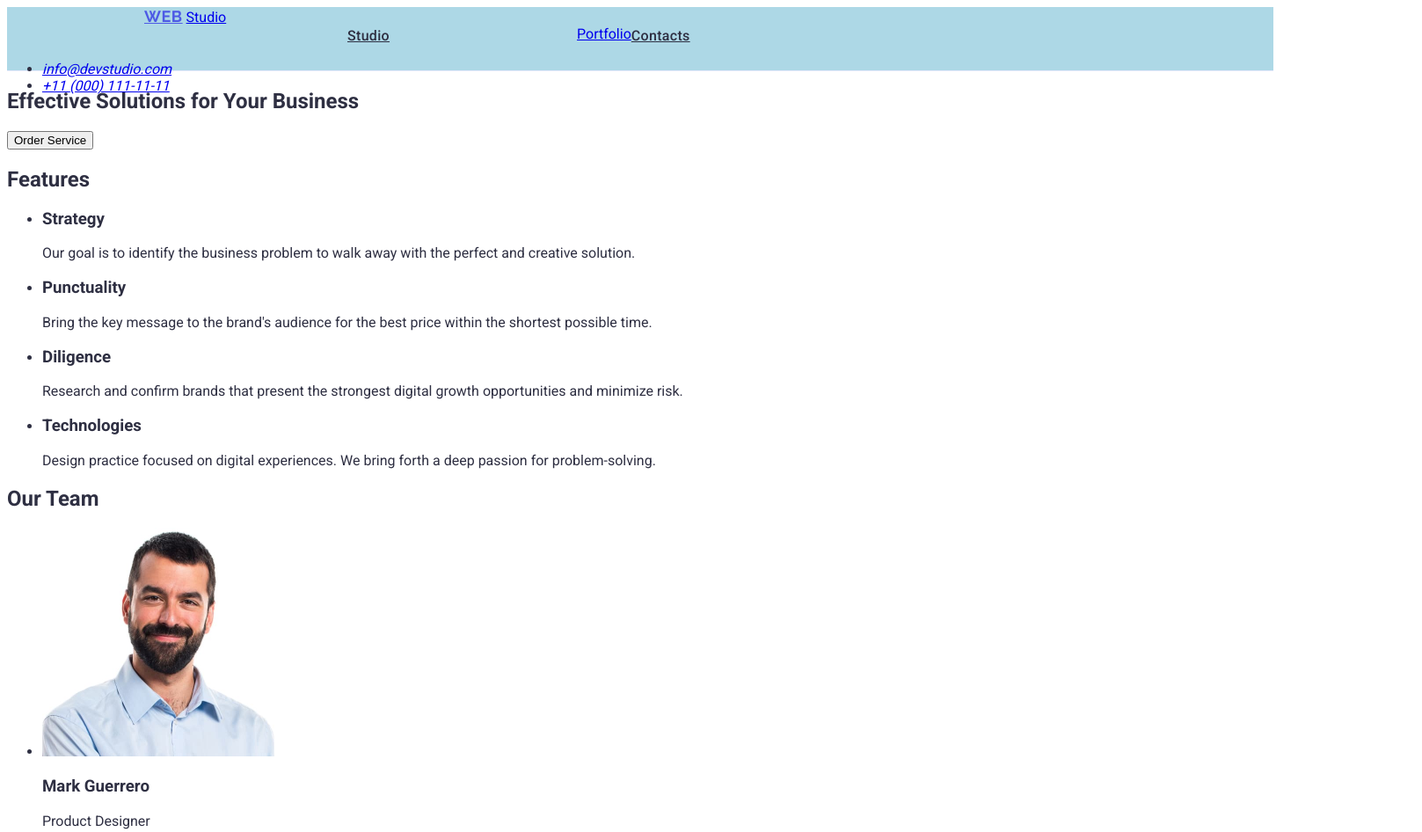
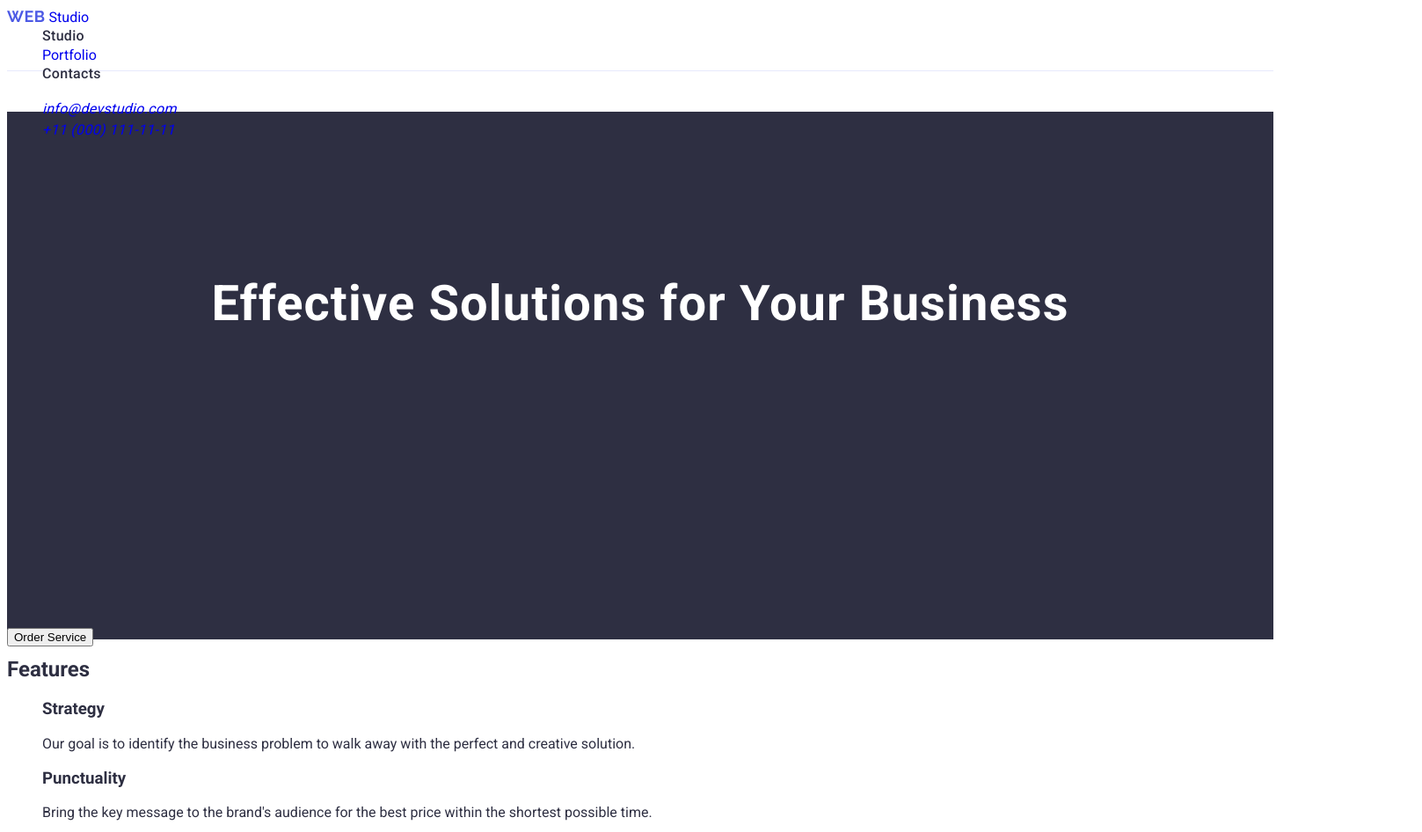
Before and after one commit to NataliiaTur/goit-markup-hw-02, a plain HTML site: page index.html in a window 1280 px wide. Shown: the top 946 px of the page at 88% size, 1617 px wide, since content can reach past the window. Drawn offline with Linux system fonts and the light colour scheme.

Commit message:
fix bugs

```diff
--- a/css/styles.css
+++ b/css/styles.css
@@ -4,11 +4,19 @@ body {
     background: #fff;
 }
 
-.header-container {
+a {
+    text-decoration: none;
+}
+
+ul {
+    list-style-type: none;
+}
+
+.top-line {
     width: 1440px;
     height: 72px;
     border-bottom: 1px solid #e7e9fc;
-    background: lightblue;
+    background: #fff;
 }
 
 .logo-one {
@@ -19,9 +27,8 @@ body {
     letter-spacing: 0.03em;
     text-transform: uppercase;
     color: #4d5ae5;
-    margin-left: 156px;
-    margin-top: 25.5px;
-    ;
+    width: 138px;
+    height: 24px;
 }
 
 .logo-two {
@@ -34,12 +41,10 @@ body {
     color: #2e2f42;
 }
 
-.nav-link {
+.menu-nav {
     margin-top: 0;
     margin-right: 40px;
-    list-style-type: none;
-    display: flex;
-}
+    }
 
 .nav-link-studio, .nav-link-portfolio, .nav-link-contacts {
     font-weight: 500;
@@ -47,37 +52,11 @@ body {
     line-height: 1.5;
     letter-spacing: 0.02em;
     color: #2e2f42;
-    margin-top: 24px;
-    margin-bottom: 24px;
 }
-
-.nav-link-studio:hover {
+.nav-link-studio:hover, .nav-link-portfolio:hover, .nav-link-contacts:hover, .nav-link-studio:active {
     color: #404bbf;
 }
-
-.nav-link-studio:active {
-    color: #404bbf;
-}
-
-.nav-link-portfolio:hover, .nav-link-contacts:hover {
-    color: #404bbf;
-}
-
-.nav-link-studio {
-    margin-left: 347px;
-    margin-right: 213px;
-}
-
-.nav-link-portfolio {
-    margin-left: 88;
-    margin-right: 107;
-}
-
-.nav-link-contacts {
-    margin-right: 832px;
-}
-
-.nav-address-mail, .nav-address-tel {
+.adrs-box-list {
     font-weight: 400;
     font-size: 16px;
     line-height: 1.5;
@@ -85,6 +64,19 @@ body {
     color: #434455;
 }
 
-.nav-address-mail:hover, .nav-address-tel:hover {
-color: #404bbf;
+
+.big-box {
+    background: #2e2f42;
+    width: 1440px;
+    height: 600px;
 }
+.big-box-title {
+    font-weight: 700;
+    font-size: 56px;
+    line-height: 1.07143;
+    letter-spacing: 0.02em;
+    text-align: center;
+    color: #fff;
+    padding-top: 188px;
+    padding-bottom: 292px;
+}
--- a/index.html
+++ b/index.html
@@ -7,17 +7,18 @@
         href="https://fonts.googleapis.com/css2?family=Raleway:ital,wght@0,700;1,700&family=Roboto:wght@100;400;500;700&display=swap"
         rel="stylesheet">
     <link rel="stylesheet" href="./css/styles.css"/>
+    <title>Webstudio</title>
 </head>
 
 <body>
 
     <!--header-->
-   <header class="header-container">
+   <header class="top-line">
      <!--navigation-->
         <nav class="nav-list">
             <a class="logo-one" href="./index.html">Web</a>
             <a class="logo-two-" href="./index.html">Studio</a>
-            <ul class="nav-link">
+            <ul class="menu-nav">
                 <li>
                     <a class="nav-link-studio" href="#">Studio</a>
                 </li>
@@ -30,13 +31,13 @@
             </ul>
         </nav>
 
-        <address class="address-box">
-            <ul>
+        <address class="adrs-box">
+            <ul class="adrs-box-list">
                 <li>
-                    <a class="address-box-mail" href="mailto:info@devstudio.com">info@devstudio.com</a>
+                    <a class="adrs-link-mail" href="mailto:info@devstudio.com">info@devstudio.com</a>
                 </li>
                 <li>
-                    <a class="address-box-tel" href="tel:+110001111111">+11 (000) 111-11-11</a>
+                    <a class="adrs-link-tel" href="tel:+110001111111">+11 (000) 111-11-11</a>
                 </li>
             </ul>
         </address>
@@ -44,9 +45,9 @@
 
    <!--main-->
    <main>
-    <section>
-        <h1>Effective Solutions for Your Business</h1>
-        <button type="button">Order Service</button>
+    <section class="big-box">
+        <h1 class="big-box-title">Effective Solutions for Your Business</h1>
+        <button class="big-box-bttn" type="button">Order Service</button>
     </section>
 
     <section>
```
